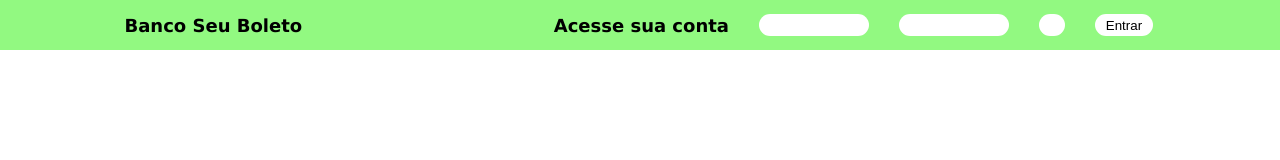
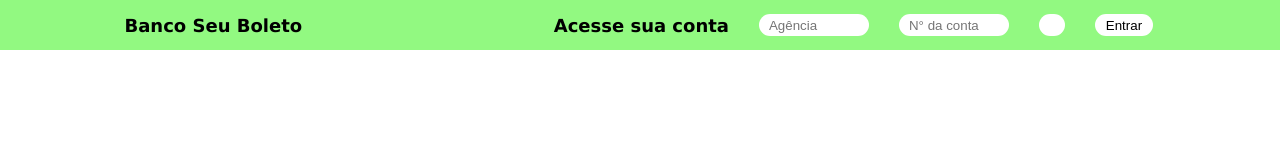
Before and after one commit to devbpatriciocosta/BancoBoleto, a Next.js app: page / in a window 1280 px wide. Shown: the top 160 px of the page. Built offline with nearby package versions, Linux system fonts and the light colour scheme.

Commit message:
Reworking on navbar input

```diff
--- /dev/null
+++ b/src/components/buttons/StyledNavbarButton.jsx
@@ -0,0 +1,25 @@
+import styled from 'styled-components'
+
+const StyledNavbarButton = styled.button`
+  width: 58px;
+  height: 22px;
+  border: none;
+  border-radius: 50px;
+  background-color: ${(props) => props.theme.secondary};
+  cursor: pointer;
+  transition: 0.3s ease-in-out;
+
+  :hover {
+    box-shadow: 0 12px 16px 0 rgba(0, 0, 0, 0.24), 0 17px 50px 0 rgba(0, 0, 0, 0.19);
+    background-color: ${(props) => props.theme.primary};
+  }
+
+  :active {
+    background-color: #3e8e41;
+    box-shadow: 0 5px #666;
+    transform: translateY(4px);
+  }
+`
+export default function NavbarButton() {
+  return <StyledNavbarButton>Entrar</StyledNavbarButton>
+}
--- a/src/components/layout/navbar/RightNavbar.jsx
+++ b/src/components/layout/navbar/RightNavbar.jsx
@@ -1,4 +1,8 @@
 import styled from 'styled-components'
+
+import StyledNavbarButton from '../../buttons/StyledNavbarButton'
+import InputAccount from '../../inputs/InputAccount'
+import InputAgency from '../../inputs/InputAgency'
 
 const StyledUl = styled.ul`
   width: 80%;
@@ -66,19 +70,6 @@ const StyledUl = styled.ul`
   }
 `
 
-const StyledInputAccount = styled.input`
-  width: 110px;
-  height: 22px;
-  border: none;
-  border-radius: 50px;
-  padding-left: 10px;
-  transition: 0.5s ease-in-out;
-
-  :hover {
-    box-shadow: 0 0 0 2px black;
-  }
-`
-
 const StyledInputDigit = styled.input`
   width: 26px;
   height: 22px;
@@ -91,39 +82,16 @@ const StyledInputDigit = styled.input`
   }
 `
 
-const StyledNavbarButton = styled.button`
-  width: 58px;
-  height: 22px;
-  border: none;
-  border-radius: 50px;
-  background-color: ${(props) => props.theme.secondary};
-  cursor: pointer;
-  transition: 0.3s ease-in-out;
-
-  :hover {
-    box-shadow: 0 12px 16px 0 rgba(0, 0, 0, 0.24), 0 17px 50px 0 rgba(0, 0, 0, 0.19);
-    background-color: ${(props) => props.theme.primary};
-  }
-
-  :active {
-    background-color: #3e8e41;
-    box-shadow: 0 5px #666;
-    transform: translateY(4px);
-  }
-`
-
 export default function RightNavbar() {
   return (
     <StyledUl>
       <li>
         <p>Acesse sua conta</p>
       </li>
-      <StyledInputAccount></StyledInputAccount>
-
-      <StyledInputAccount></StyledInputAccount>
+      <InputAgency />
+      <InputAccount />
       <StyledInputDigit></StyledInputDigit>
-
-      <StyledNavbarButton>Entrar</StyledNavbarButton>
+      <StyledNavbarButton />
     </StyledUl>
   )
 }
```
